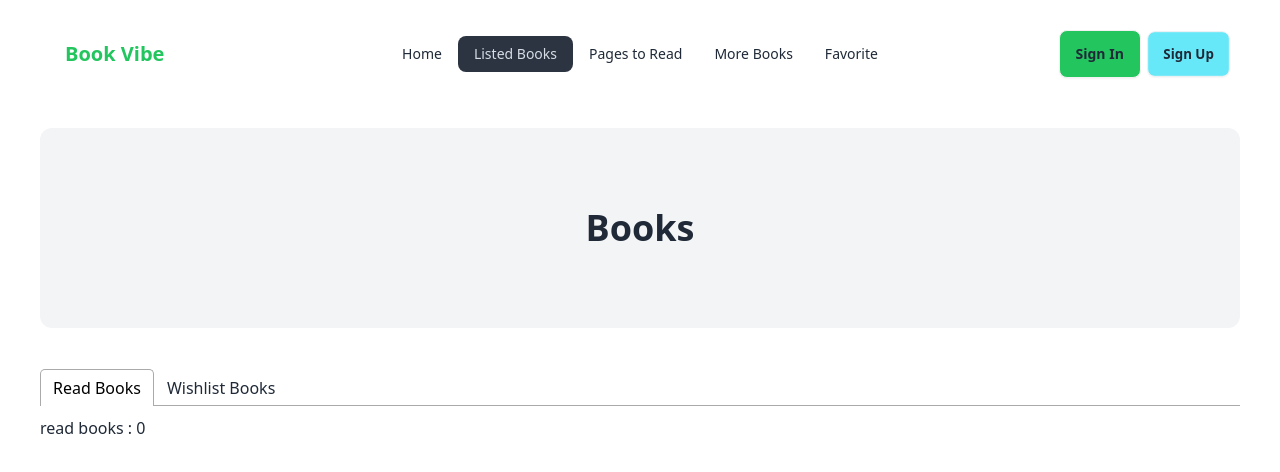
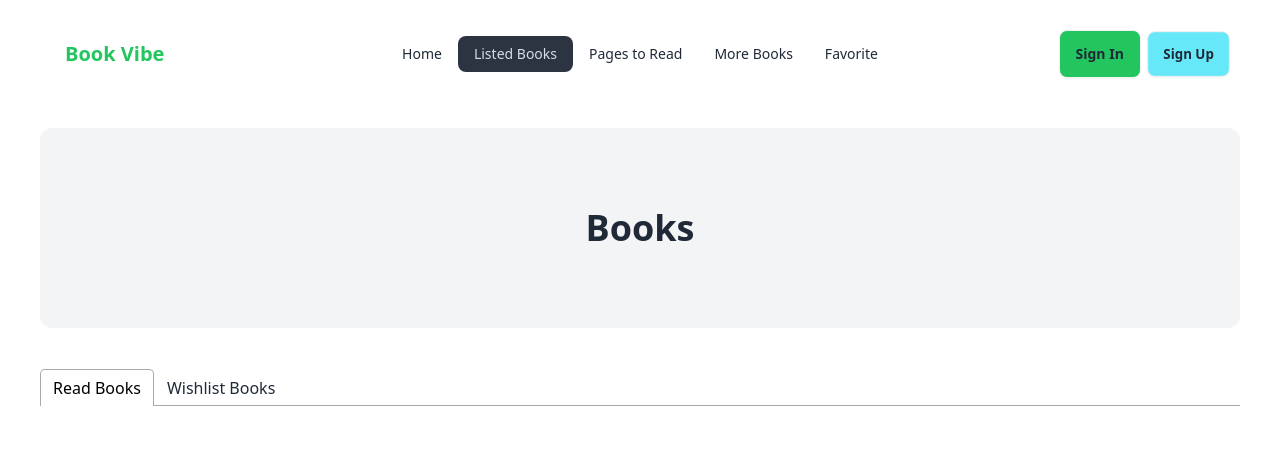
Before and after one commit to Masudur400/assignment-eight, a React (Vite) app: page /listBooks in a window 1280 px wide. Shown: the top 472 px of the page. Built offline with nearby package versions, Linux system fonts and the light colour scheme.

Commit message:
last update

```diff
--- a/src/components/ListBooks/ListBooks.jsx
+++ b/src/components/ListBooks/ListBooks.jsx
@@ -4,6 +4,7 @@ import { useLoaderData } from 'react-router-dom';
 import { Tab, Tabs, TabList, TabPanel } from 'react-tabs';
 import 'react-tabs/style/react-tabs.css';
 import { getReadBook } from '../../Utility/LocalStorage';
+import ReadBooks from '../ReadBooks/ReadBooks';
 
 
 const ListBooks = () => {
@@ -44,11 +45,8 @@ const ListBooks = () => {
                 </TabList>
                 <TabPanel>
                     <div>
-                    <p>read books : {bookSave.length} </p>
                     {
-                        bookSave.map(book => <div key={book.bookId}>
-                            <p>{book.bookName}</p>
-                        </div>)
+                        bookSave.map((book,idx) =>  <ReadBooks key={idx} book={book}></ReadBooks>)
                     }
                     </div>
                 </TabPanel>
--- a/src/components/ReadBooks/ReadBooks.jsx
+++ b/src/components/ReadBooks/ReadBooks.jsx
@@ -1,43 +1,19 @@
-import { useEffect, useState } from "react";
-import { useLoaderData } from "react-router-dom";
-import { getReadBook } from "../../Utility/LocalStorage";
 
 
 
 
-const ReadBooks = () => {
-    const books = useLoaderData();
-    const [bookSave,setBookSave] = useState([])
-    // console.log(books)
 
-    useEffect(() => {
-        const storedBookIds = getReadBook();
-        if(books.length > 0){
-            // const savedBook = books.filter(book => storedBookIds.includes(book.bookId));
-            // console.log(books,storedBookIds,savedBook);
-            // console.log(books)
-            const savedBook = []
-            for(const id of storedBookIds){
-                const book = books.find(book => book.bookId === id);
-                if(book){
-                    savedBook.push(book);
-                }
-            }
-            setBookSave(savedBook);
-            // console.log(books,storedBookIds,savedBook);
-        }
-    }, [])
+const ReadBooks = ({book}) => {
+    const {bookName,author,image,review,totalPages,rating,category,tags,publisher,year_of_publishing}=book;
+    return (
+        <div className="mb-5 md:flex border p-6 rounded-xl">
+              <div className='bg-gray-100 p-6 rounded-lg'>
+                <img className='md:w-60' src={image} alt="" />
+              </div>
 
-    return (
-        <div>
-            <h3 className="text-3xl">read books :{bookSave.length}</h3>
-             <div>
-                {
-                    bookSave.map((book,idx) => <div key={idx} book={book}>
-                        <h2>{book.bookName}</h2>
-                    </div>)
-                }
-             </div>
+              <div>
+
+              </div>
         </div>
     );
 };
--- a/src/main.jsx
+++ b/src/main.jsx
@@ -38,7 +38,7 @@ const router = createBrowserRouter([
         loader:()=>fetch('fakeData.json'),
        },
        {
-        path:"/readBook",
+
         element:<ReadBooks></ReadBooks>,
         loader:async ()=>await fetch('fakeData.json'),
        }
```
